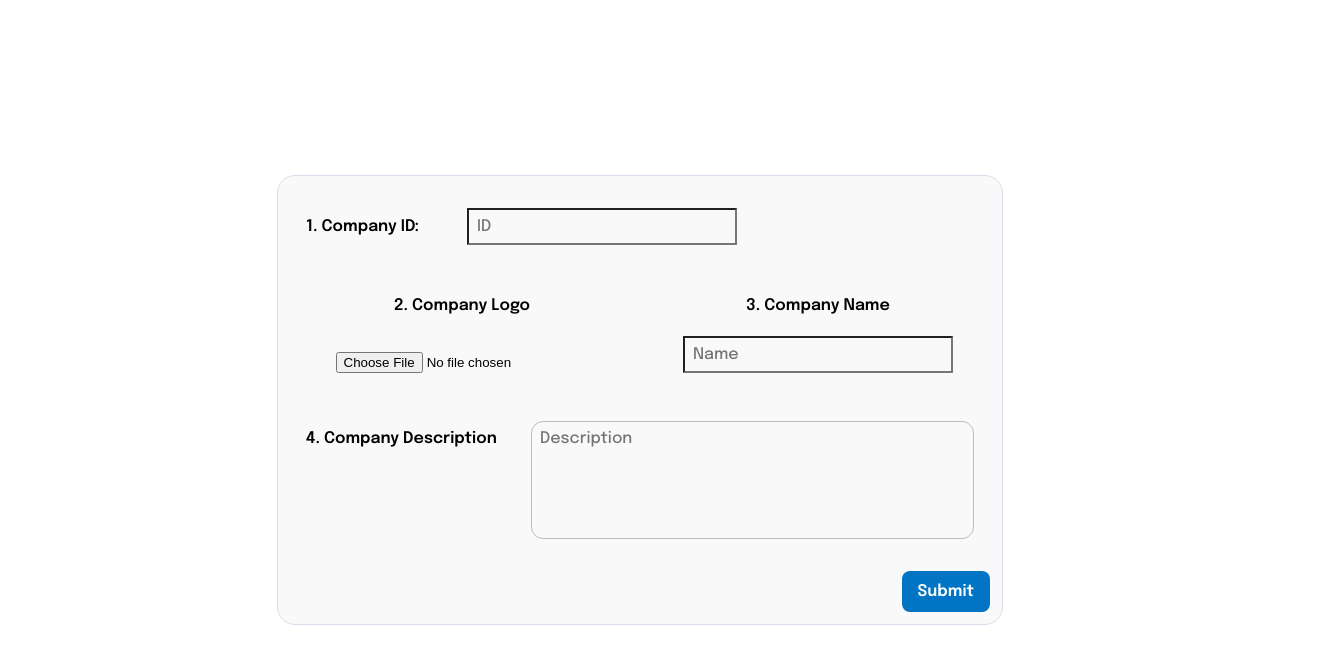
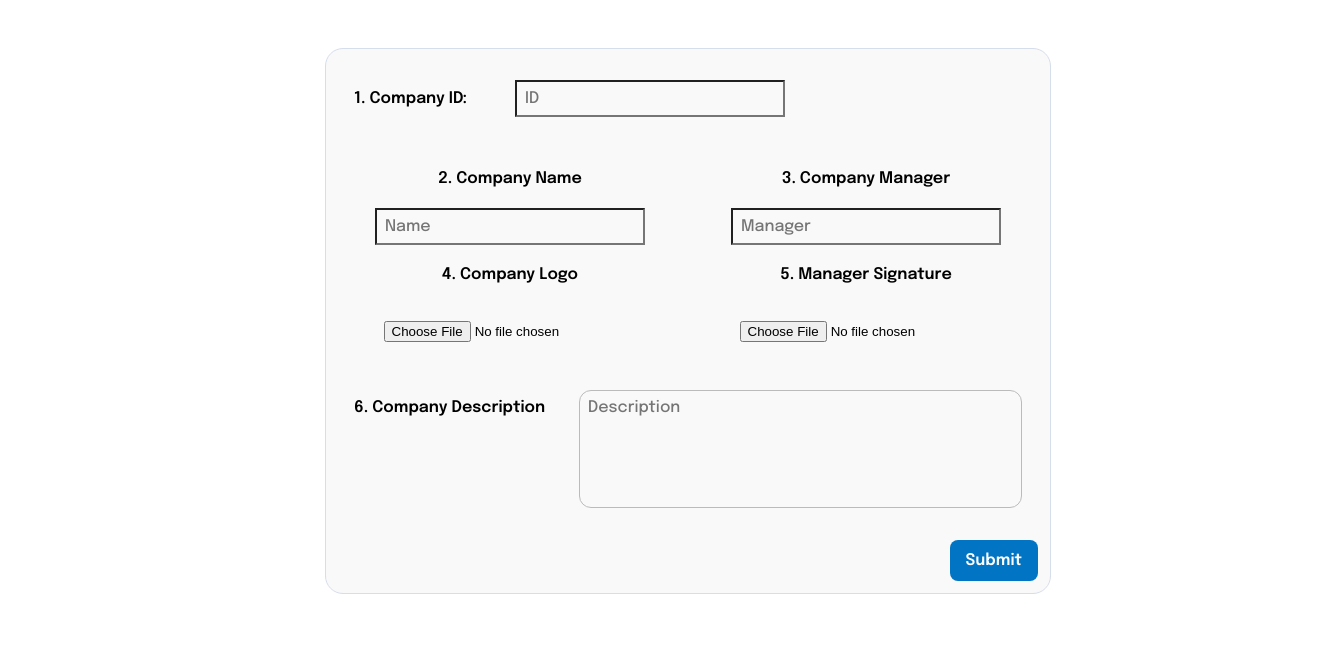
Before and after one commit to debacodes10/pilot-frontend, a React (Create React App) app: page /Company in a window 1280 px wide. Shown: the top 664 px of the page, 1328 px wide, since content can reach past the window. Built offline with nearby package versions, Linux system fonts and the light colour scheme; no server answers.

Commit message:
company update

```diff
--- a/src/Components/CompanyForm/CompanyForm.js
+++ b/src/Components/CompanyForm/CompanyForm.js
@@ -1,43 +1,76 @@
-'use server'
-import React, { useState } from 'react'
-import "./../../Styles/CompanyForm/CompanyForm.css"
+import React, { useState } from 'react';
+import "./../../Styles/CompanyForm/CompanyForm.css";
 import { ref, uploadBytes, getDownloadURL } from 'firebase/storage';
 import { storage } from '../../firebaseConfig.js';
+import { useNavigate } from 'react-router-dom';
 
 const CompanyForm = () => {
 
-    const [id, setId] = useState("")
-    const [name, setName] = useState("")
-    const [desc, setDesc] = useState("")
-    const [logo, setLogo] = useState("")
-    const [preview, setPreview] = useState("")
+    const navigate = useNavigate()
 
-    const handleFileChange = (e) => {
-        const file = e.target.files[0]
+    const [id, setId] = useState("");
+    const [name, setName] = useState("");
+    const [desc, setDesc] = useState("");
+    const [logo, setLogo] = useState(null);
+    const [manager, setManager] = useState("");
+    const [manSign, setManSign] = useState(null);
+    const [logoPreview, setLogoPreview] = useState("");
+    const [signPreview, setSignPreview] = useState("");
+
+    const handleLogoChange = (e) => {
+        const file = e.target.files[0];
         if (file) {
-            setLogo(file)
-            const reader = new FileReader()
+            setLogo(file);
+            const reader = new FileReader();
             reader.onloadend = () => {
-                setPreview(reader.result)
+                setLogoPreview(reader.result);
+            };
+            reader.readAsDataURL(file);
+        } else {
+            setLogoPreview("");
         }
-            reader.readAsDataURL(file)
+    };
+
+    const handleSignChange = (e) => {
+        const file = e.target.files[0];
+        if (file) {
+            setManSign(file);
+            const reader = new FileReader();
+            reader.onloadend = () => {
+                setSignPreview(reader.result);
+            };
+            reader.readAsDataURL(file);
         } else {
-            setPreview("")
+            setSignPreview("");
         }
+    };
+
+    const uploadFile = async (file, path) => {
+        const storageRef = ref(storage, path);
+        await uploadBytes(storageRef, file);
+        return await getDownloadURL(storageRef);
+    };
+
+    const handleSubmit = async () => {
+        try {
+            let logoUrl = "";
+            let signUrl = "";
+
+            if (logo) {
+                logoUrl = await uploadFile(logo, `company-logos/${id}`);
             }
 
-    const handleSubmit = async () => {
-        if (logo) {
-            try {
-                const storageRef = ref(storage, `company-logos/${id}`);
-                await uploadBytes(storageRef, logo);
-                const logoUrl = await getDownloadURL(storageRef);
+            if (manSign) {
+                signUrl = await uploadFile(manSign, `manager-sign/${id}`);
+            }
 
             const data = {
                 companyId: id,
                 desc: desc,
                 companyName: name,
-                    companyLogo: logoUrl
+                companyLogo: logoUrl,
+                manager: manager,
+                managerSign: signUrl
             };
 
             // Save data to MongoDB
@@ -53,14 +86,14 @@ const CompanyForm = () => {
 
             if (response.status === 201) {
                 alert('Company profile created successfully');
-                    console.log('Success:', result);
+                navigate("/")
+                // console.log('Success:', result);
             } else {
                 alert(result.message); // Display error message
             }
         } catch (error) {
-                console.error('Error:', error);
+            // console.error('Error:', error);
             alert('An error occurred while creating the company profile');
-            }
         }
     };
 
@@ -75,59 +108,90 @@ const CompanyForm = () => {
                     onChange={(e) => setId(e.target.value)}
                     placeholder='ID'
                     className='comp-form-input-container'
+                    required
                 />
             </div>
             <div className='comp-form-lower-section'>
+                <div className='comp-form-title-container'>
+                    <h4 className='comp-form-input-title'>
+                        2. Company Name
+                    </h4>
+                    <input
+                        value={name}
+                        onChange={(e) => setName(e.target.value)}
+                        placeholder='Name'
+                        className='comp-form-input-container'
+                        required
+                    />
+                </div>
+                <div className='comp-form-title-container'>
+                    <h4 className='comp-form-input-title'>
+                        3. Company Manager
+                    </h4>
+                    <input
+                        value={manager}
+                        onChange={(e) => setManager(e.target.value)}
+                        placeholder='Manager'
+                        className='comp-form-input-container'
+                        required
+                    />
+                </div>
                 <div className='comp-form-logo-container'>
                     <h4 className='comp-form-input-title'>
-                        2. Company Logo
+                        4. Company Logo
                     </h4>
                     <div className="comp-form-file-container">
                         <input
                             className="comp-form-file-input"
                             type="file"
                             accept="image/*"
-                            onChange={handleFileChange}
+                            onChange={handleLogoChange}
                             required
                         />
                     </div>
-                    {preview && (
+                    {logoPreview && (
                         <div className='comp-form-file-preview'>
-                            <img src={preview} alt="Image Preview" className="comp-form-preview-img" />
+                            <img src={logoPreview} alt="Image Preview" className="comp-form-preview-img" />
                         </div>
                     )}
                 </div>
                 <div className='comp-form-title-container'>
                     <h4 className='comp-form-input-title'>
-                        3. Company Name
+                        5. Manager Signature
                     </h4>
                     <input
-                        value={name}
-                        onChange={(e) => setName(e.target.value)}
-                        placeholder='Name'
-                        className='comp-form-input-container'
+                        className="comp-form-file-input"
+                        type="file"
+                        accept="image/*"
+                        onChange={handleSignChange}
+                        required
                     />
+                    {signPreview && (
+                        <div className='comp-form-file-preview'>
+                            <img src={signPreview} alt="Image Preview" className="comp-form-preview-img" />
+                        </div>
+                    )}
                 </div>
             </div>
             <div className='comp-form-desc-container'>
                 <h4 className='comp-form-input-title'>
-                        4. Company Description
+                    6. Company Description
                 </h4>
                 <textarea
                     value={desc}
                     onChange={(e) => setDesc(e.target.value)}
                     placeholder='Description'
                     className='comp-form-textarea'
+                    required
                 />
             </div>
             <div className='comp-form-submit-btn-container'>
-                        <button className='comp-form-submit-btn'
-                        onClick={()=>{handleSubmit()}}>
+                <button className='comp-form-submit-btn' onClick={handleSubmit}>
                     <span>Submit</span>
                 </button>
             </div>
         </div>
-    )
-}
+    );
+};
 
-export default CompanyForm
+export default CompanyForm;
--- a/src/Components/Dashboard/CompanyAll.js
+++ b/src/Components/Dashboard/CompanyAll.js
@@ -11,7 +11,10 @@ const CompanyAll = () => {
   const [companyName, setCompanyName] = useState("");
   const [companyLogo, setCompanyLogo] = useState("");
   const [companyDescription, setCompanyDescription] = useState("");
+  const [manager, setManager] = useState("");
+  const [managerSign, setManagerSign] = useState("");
   const [logoPreview, setLogoPreview] = useState(null);
+  const [signPreview, setSignPreview] = useState(null);
 
   useEffect(() => {
     fetch('http://localhost:3005/api/company-profiles')
@@ -33,7 +36,10 @@ const CompanyAll = () => {
             setCompanyName(data.companyName);
             setCompanyDescription(data.desc);
             setCompanyLogo(data.companyLogo);
+            setManager(data.manager);
+            setManagerSign(data.managerSign);
             setLogoPreview(data.companyLogo);
+            setSignPreview(data.managerSign);
           }
         })
         .catch(error => {
@@ -47,7 +53,9 @@ const CompanyAll = () => {
     const body = {
       companyLogo: logoPreview,
       companyName: companyName,
-      desc: companyDescription
+      desc: companyDescription,
+      manager: manager,
+      managerSign: signPreview
     };
 
     fetch(`http://localhost:3005/api/company-profiles/${companyId}`, {
@@ -61,9 +69,9 @@ const CompanyAll = () => {
       .then(data => {
         setCompanies(companies.map(company => company.companyId === companyId ? data : company));
         setEditMode(false);
-        setSearchResult(null); // Clear the search result to trigger re-render
-        setSearchCompany(''); // Clear the search input field
-        window.location.reload()
+        setSearchResult(null);
+        setSearchCompany('');
+        window.location.reload();
       })
       .catch(error => console.error('Error updating company:', error));
   };
@@ -75,7 +83,7 @@ const CompanyAll = () => {
       .then(response => {
         if (response.ok) {
           setCompanies(companies.filter(company => company.companyId !== companyId));
-          window.location.reload()
+          window.location.reload();
         } else {
           console.error('Error deleting company');
         }
@@ -94,6 +102,17 @@ const CompanyAll = () => {
     }
   };
 
+  const handleSignChange = (event) => {
+    const file = event.target.files[0];
+    if (file) {
+      const reader = new FileReader();
+      reader.onloadend = () => {
+        setSignPreview(reader.result);
+      };
+      reader.readAsDataURL(file);
+    }
+  };
+
   return (
     <div className='ca-main-container'>
       <h2 style={{ textAlign: "center" }}><u>Company Section</u></h2>
@@ -104,6 +123,7 @@ const CompanyAll = () => {
             <div key={company._id} className='ca-all-company-container'>
               <div className='ca-all-half'>
                 <img src={company.companyLogo} width={100} height={100} alt={company.companyName} />
+                {/* <img src={company.managerSign} width={100} height={100} alt={company.companyName} /> */}
               </div>
               <div className='ca-all-half'>
                 <div className='ca-all-id'>
@@ -186,6 +206,25 @@ const CompanyAll = () => {
                       <span className='ca-desc-input'>{searchResult.desc}</span>
                     )}
                   </div>
+                  <div className='ca-all-text'>
+                    <h4>Manager:</h4>
+                    {editMode ? (
+                      <input
+                        type="text"
+                        value={manager}
+                        onChange={(e) => setManager(e.target.value)}
+                      />
+                    ) : (
+                      <span>{searchResult.manager}</span>
+                    )}
+                  </div>
+                  <div className='ca-all-half'>
+                    <h4>Manager Signature:</h4>
+                    <img loading="lazy" src={signPreview} width={100} height={100} alt="Manager Sign" />
+                    {editMode && (
+                      <input type="file" onChange={handleSignChange} />
+                    )}
+                  </div>
                 </div>
               </div>
             </div>
--- a/src/Styles/CompanyForm/Company.css
+++ b/src/Styles/CompanyForm/Company.css
@@ -2,10 +2,11 @@
     .comp-container {
         /* border: 1px solid black; */
         width: 100vw;
-        height: 100vh;
+        height: auto;
         display: flex;
         flex-direction: row;
         justify-content: center;
         align-items: center;
+        margin: 48px;
     }
 }
```
Lines whose indentation alone changed are shown as unchanged.
